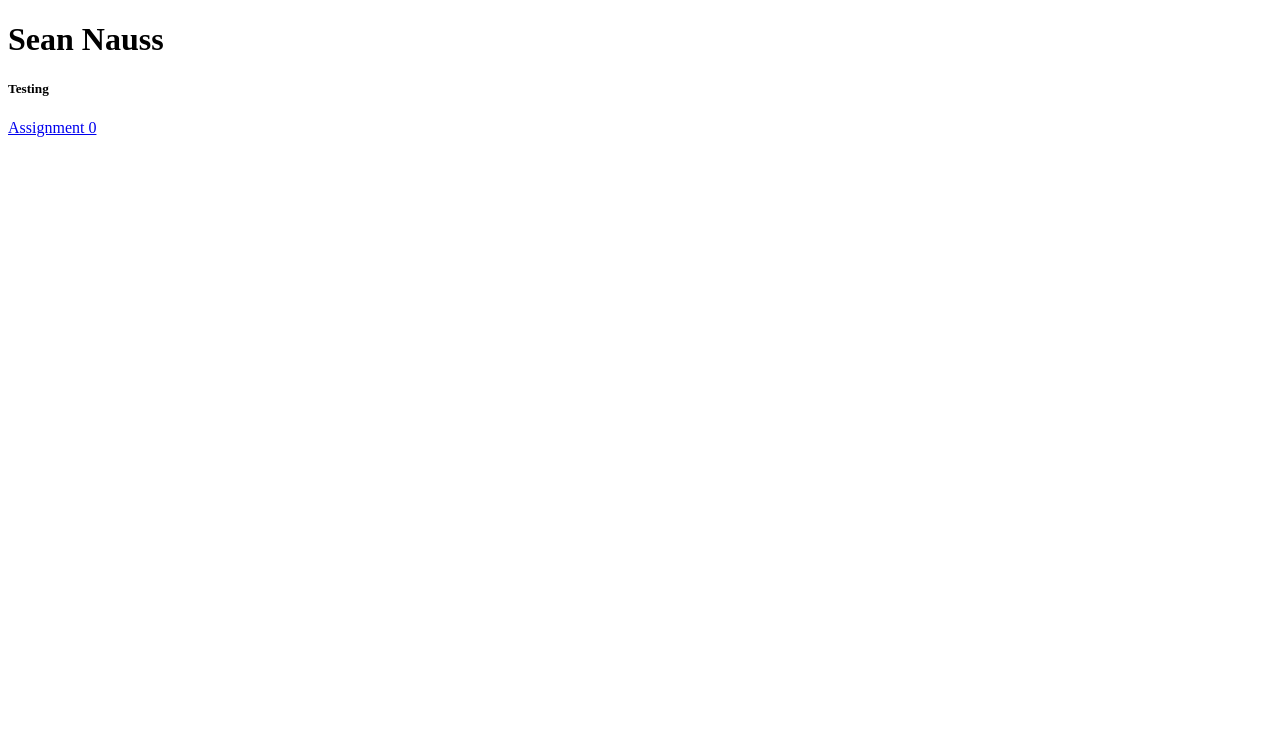
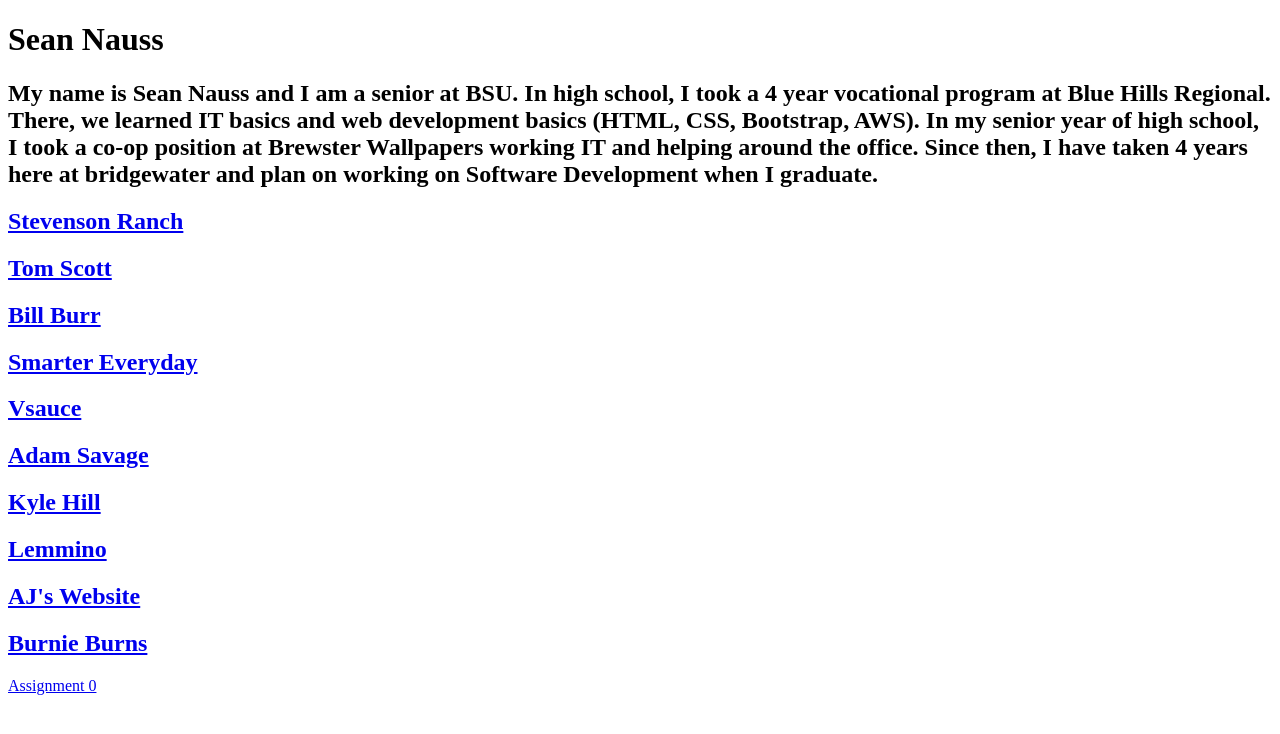
Before and after one commit to seannauss1/seannauss1.github.io, a plain HTML site: page index.html in a window 1280 px wide. Drawn offline with Linux system fonts and the light colour scheme.

Commit message:
Fixing Homepage to have Websites and Introduction

```diff
--- a/index.html
+++ b/index.html
@@ -8,7 +8,44 @@
 <body>
     <!-- This is a comment-->
     <h1> Sean Nauss</h1>
-    <h5> Testing</h5>
+    <h2> My name is Sean Nauss and I am a senior at BSU. In high school, I took a 4 year vocational
+        program at Blue Hills Regional. There, we learned IT basics and web development basics
+        (HTML, CSS, Bootstrap, AWS). In my senior year of high school, I took a co-op position at
+        Brewster Wallpapers working IT and helping around the office. Since then, I have taken 4 years
+        here at bridgewater and plan on working on Software Development when I graduate.
+
+    </h2>
+
+    <h2>
+        <a href=https://stevensonranch.store/> Stevenson Ranch</a>
+    </h2>
+    <h2>
+        <a href=https://www.tomscott.com/>Tom Scott</a>
+    </h2>
+    <h2>
+        <a href=https://billburr.com/> Bill Burr</a>
+    </h2>
+    <h2>
+        <a href=https://www.smartereveryday.com/> Smarter Everyday</a>
+    </h2>
+    <h2>
+        <a href=https://www.vsauce.com/#/>Vsauce</a>
+    </h2>
+    <h2>
+        <a href=https://www.tested.com/> Adam Savage</a>
+    </h2>
+    <h2>
+        <a href=https://kylehill.net/bio> Kyle Hill</a>
+    </h2>
+    <h2>
+        <a href=https://www.lemmi.no/faq> Lemmino</a>
+    </h2>
+    <h2>
+        <a href=https://a18sullivan.github.io/> AJ's Website</a>
+    </h2>
+    <h2>
+        <a href=https://www.burnie.com/> Burnie Burns</a>
+    </h2>
     <p>
         <a href="assignment0.html"> Assignment 0</a>
     </p>
```
